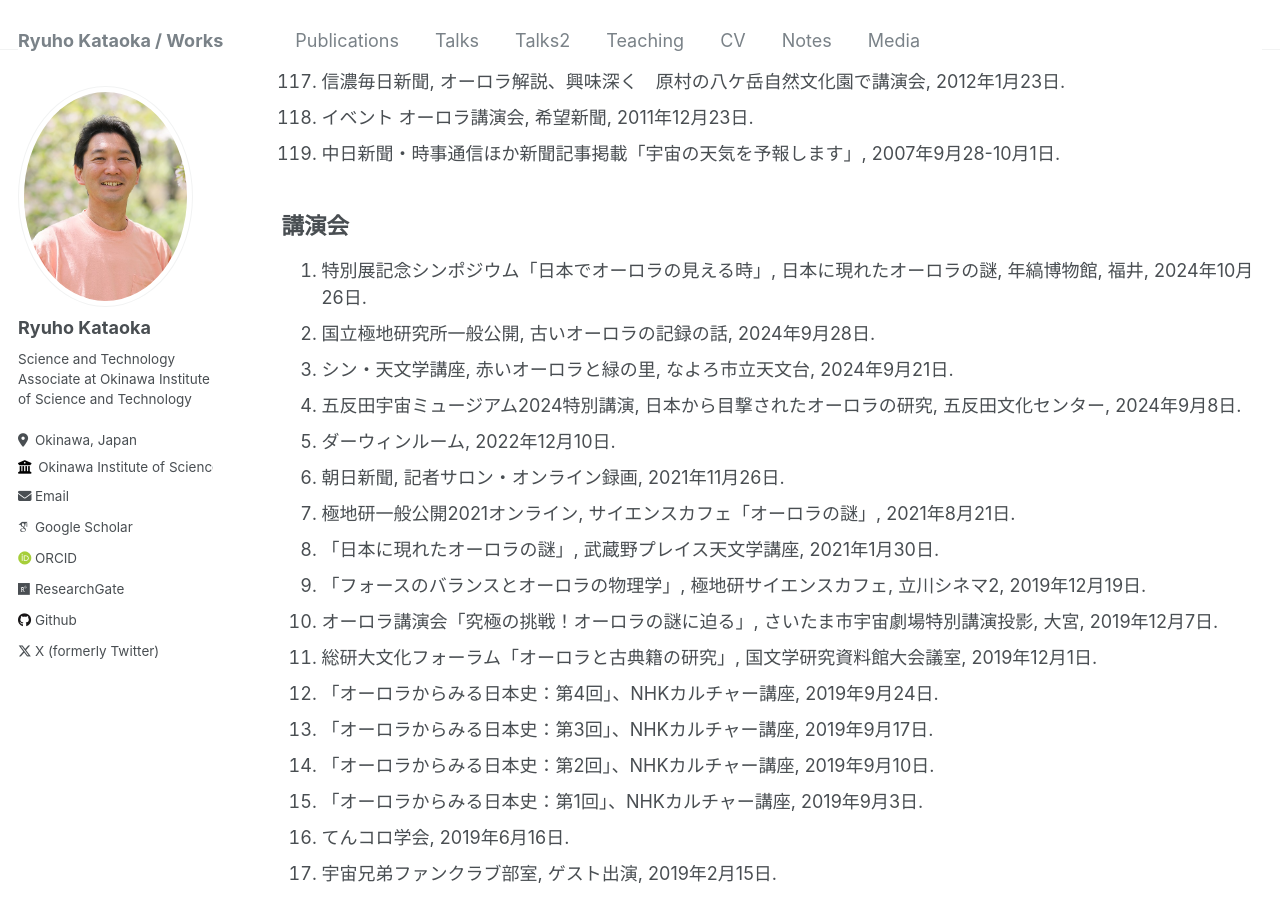
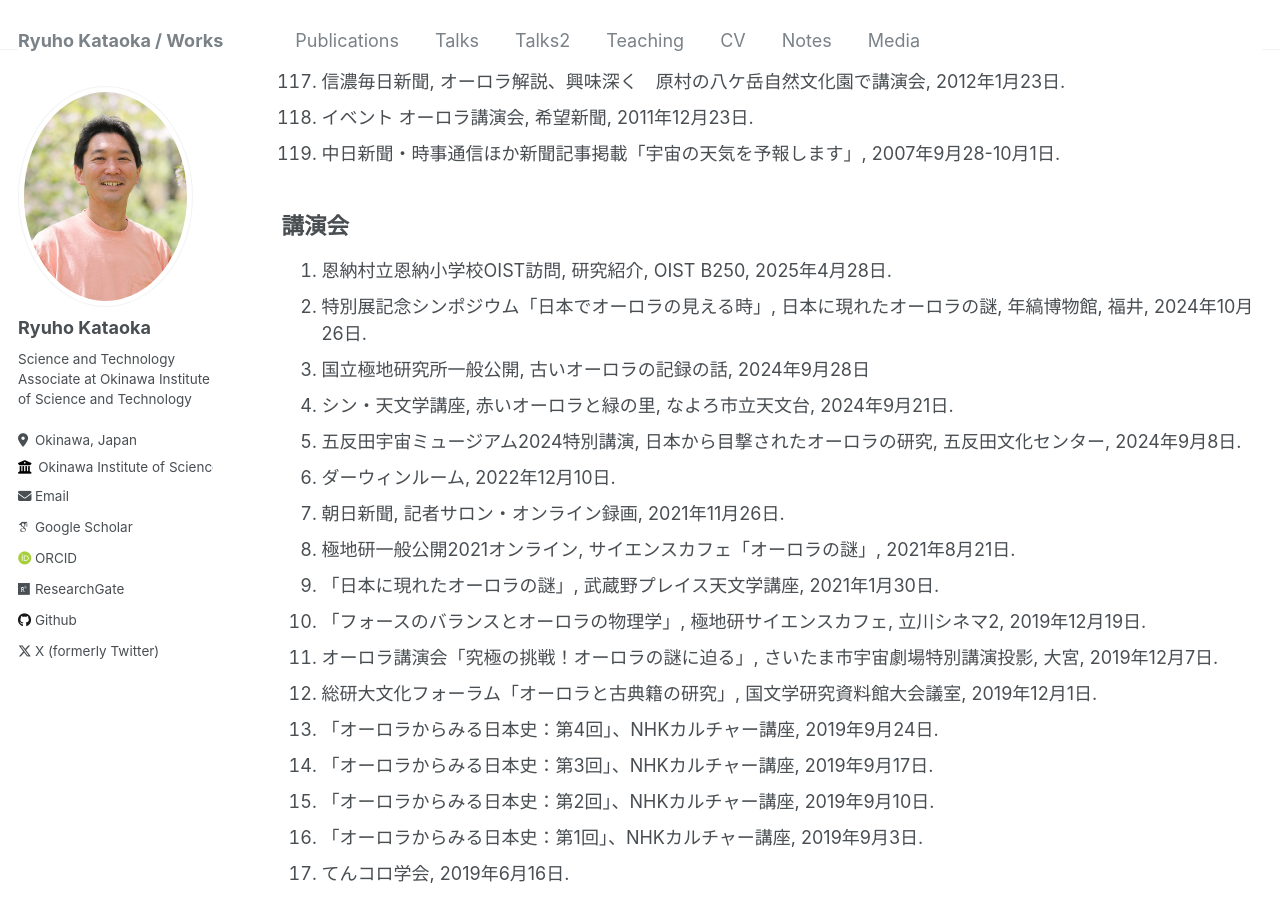
Before and after one commit to ryuhokataoka/ryuhokataoka.github.io, a Jekyll site: the page built from _pages/media.md, in a window 1280 px wide and 900 px high, scrolled down 6949 px. Built offline with Jekyll 4.4.1, drawn with Linux system fonts in a browser that asks for light colours; some web fonts are replaced.

Commit message:
Update media.md

```diff
--- a/_pages/media.md
+++ b/_pages/media.md
@@ -189,8 +189,9 @@ author_profile: true
 
 講演会
 ----
+1. 恩納村立恩納小学校OIST訪問, 研究紹介, OIST B250, 2025年4月28日.
 1. 特別展記念シンポジウム「日本でオーロラの見える時」, 日本に現れたオーロラの謎, 年縞博物館, 福井, 2024年10月26日.
-1. 国立極地研究所一般公開, 古いオーロラの記録の話, 2024年9月28日.
+1. 国立極地研究所一般公開, 古いオーロラの記録の話, 2024年9月28日
 1. シン・天文学講座, 赤いオーロラと緑の里, なよろ市立天文台, 2024年9月21日.
 1. 五反田宇宙ミュージアム2024特別講演, 日本から目撃されたオーロラの研究, 五反田文化センター, 2024年9月8日.
 1. ダーウィンルーム, 2022年12月10日.
```
